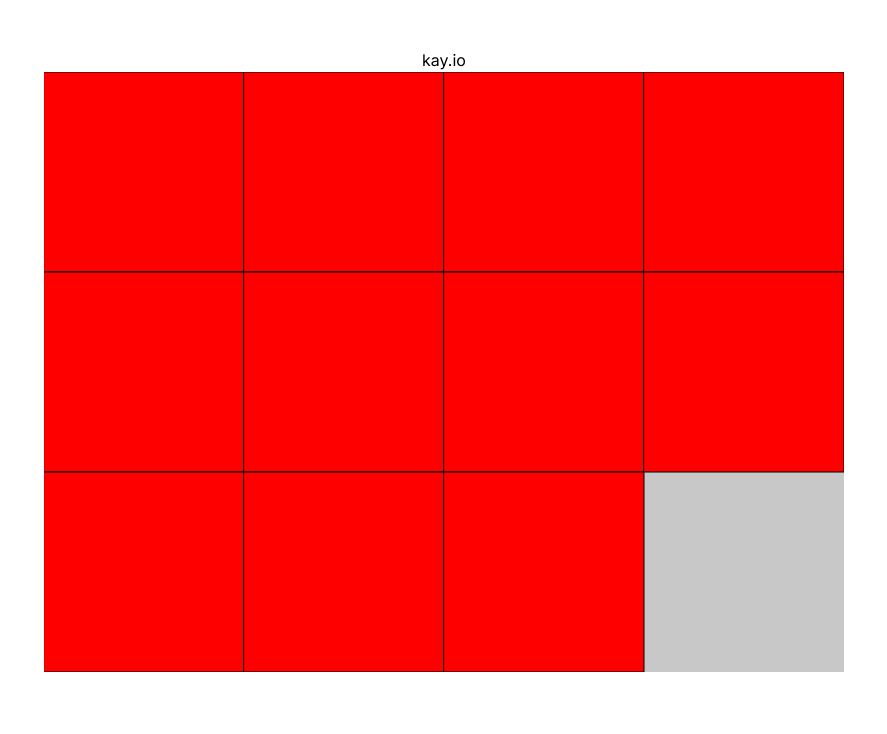
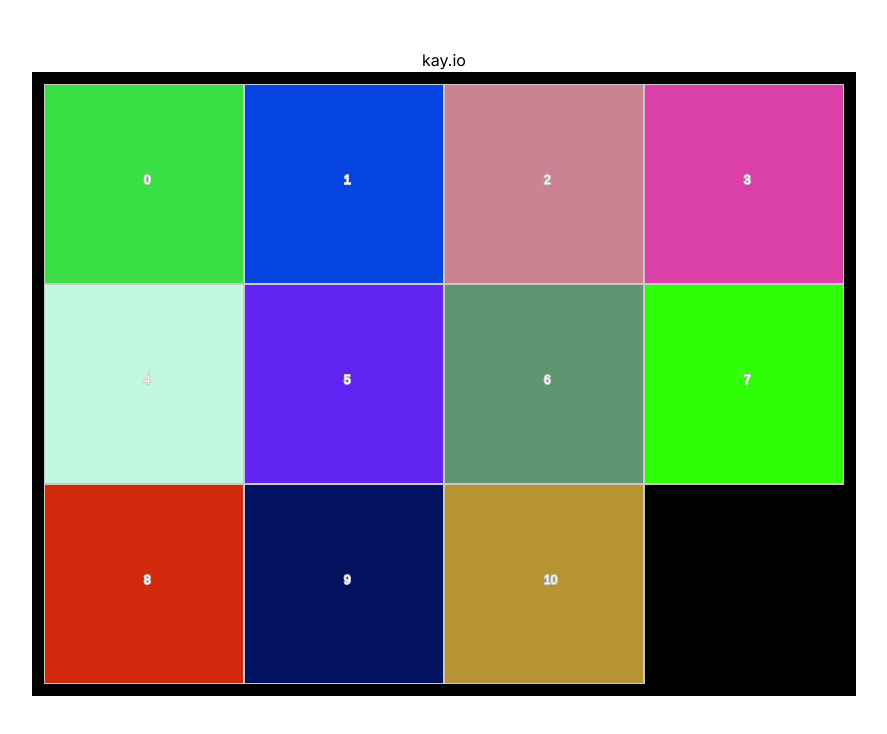
Before and after one commit to ErenYLCN/kayy.io, a Next.js app: page / in a window 1280 px wide. Shown: the top 734 px of the page, without its empty margins (196-1083 px from the left). Built offline with nearby package versions, Linux system fonts and the light colour scheme.

Commit message:
feat(board): improve style

```diff
--- a/src/board/board.ts
+++ b/src/board/board.ts
@@ -3,7 +3,7 @@
 import p5 from 'p5';
 
 import { Cell, Direction, Movement } from './boardTypes';
-import { divideInt, swap } from './boardUtils';
+import { divideInt, getRandomColor, swap } from './boardUtils';
 
 const ROWS = 3;
 const COLS = 4;
@@ -11,6 +11,8 @@ const CELL_DIMENSION = 200;
 const TOTAL_CELLS = ROWS * COLS;
 const CANVAS_WIDTH = CELL_DIMENSION * COLS;
 const CANVAS_HEIGHT = CELL_DIMENSION * ROWS;
+
+// TODO: Implement speed based on FPS
 const CELL_SPEED = CELL_DIMENSION / 10;
 
 const board = (p: p5) => {
@@ -22,7 +24,8 @@ const board = (p: p5) => {
           {
             id,
             x: (id % COLS) * CELL_DIMENSION,
-            y: (divideInt(id, COLS)) * CELL_DIMENSION
+            y: (divideInt(id, COLS)) * CELL_DIMENSION,
+            color: getRandomColor(),
           } as Cell
         )
       ),
@@ -65,51 +68,38 @@ const board = (p: p5) => {
     }
 
     if (direction === Direction.Right) {
-      if (destination.x - cell.x < CELL_SPEED) {
-        cell.x = destination.x;
-        return;
-      }
-      cell.x += CELL_SPEED;
+      cell.x += destination.x - cell.x < CELL_SPEED ? destination.x - cell.x : CELL_SPEED;
     }
     else if (direction === Direction.Left) {
-      if (cell.x - destination.x < CELL_SPEED) {
-        cell.x = destination.x;
-        return;
-      }
-      cell.x -= CELL_SPEED;
+      cell.x -= cell.x - destination.x < CELL_SPEED ? cell.x - destination.x : CELL_SPEED;
     }
     else if (direction === Direction.Up) {
-      if (cell.y - destination.y < CELL_SPEED) {
-        cell.y = destination.y;
-        return;
-      }
-      cell.y -= CELL_SPEED;
+      cell.y -= cell.y - destination.y < CELL_SPEED ? cell.y - destination.y : CELL_SPEED;
     }
     else if (direction === Direction.Down) {
-      if (destination.y - cell.y < CELL_SPEED) {
-        cell.y = destination.y;
-        return;
-      }
-      cell.y += CELL_SPEED;
+      cell.y += destination.y - cell.y < CELL_SPEED ? destination.y - cell.y : CELL_SPEED;
     }
   }
 
   p.setup = () => {
     p.createCanvas(CANVAS_WIDTH, CANVAS_HEIGHT);
-    console.log(boardData);
   };
 
   p.draw = () => {
-    p.background(200);
-    p.fill(255, 0, 0);
+    p.background(0);
+    p.strokeWeight(2);
     boardData.forEach((cell, _index) => {
       if (cell === null) return;
+      p.fill(...cell.color);
+      p.stroke(200);
       p.rect
         (
           cell.x,
           cell.y,
           CELL_DIMENSION, CELL_DIMENSION
         )
+      p.fill(255);
+      p.text(cell.id, cell.x + CELL_DIMENSION / 2, cell.y + CELL_DIMENSION / 2);
     });
 
     handleMovementQueue();
--- a/src/board/boardTypes.ts
+++ b/src/board/boardTypes.ts
@@ -2,6 +2,7 @@ export type Cell = {
   id: number;
   x: number;
   y: number;
+  color: [number, number, number];
 }
 
 export type Movement = {
--- a/src/board/boardUtils.ts
+++ b/src/board/boardUtils.ts
@@ -1,5 +1,3 @@
-import { Cell, Direction } from "./boardTypes";
-
 function divideInt(a: number, b: number) { return Math.floor(a / b) };
 
 function swap(arr: any[], i: number, j: number) {
@@ -8,4 +6,8 @@ function swap(arr: any[], i: number, j: number) {
   arr[j] = temp;
 }
 
-export { divideInt, swap };
+function getRandomColor() {
+  return [Math.random() * 255, Math.random() * 255, Math.random() * 255];
+}
+
+export { divideInt, swap, getRandomColor };
--- a/src/component/P5Wrapper.tsx
+++ b/src/component/P5Wrapper.tsx
@@ -18,7 +18,14 @@ const P5Wrapper: React.FC<P5WrapperProps> = ({ board }) => {
     };
   }, [board]);
 
-  return <div id={"canvas-wrapper"} ref={boardRef}></div>;
+  return (
+    <div
+      style={{ padding: "12px", backgroundColor: "#000" }}
+      className={"rounded-lg overflow-hidden p-6"}
+    >
+      <div id={"canvas-wrapper"} ref={boardRef} />
+    </div>
+  );
 };
 
 export default P5Wrapper;
```
